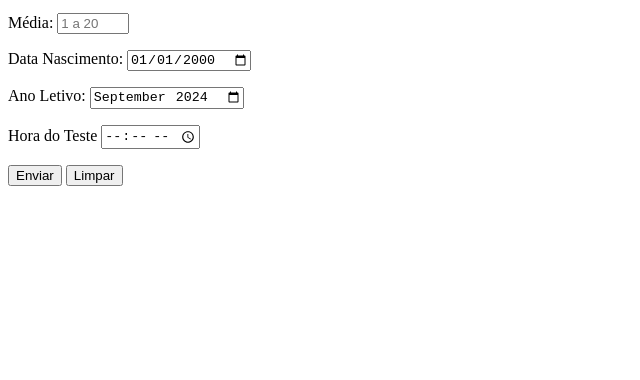
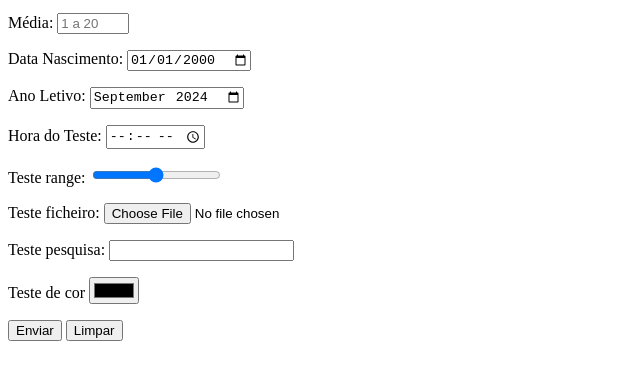
Before and after one commit to marcosimaocode/html-css, a plain HTML site: page exercícios/ex025/forms003.html in a window 1280 px wide. Shown: the part 104-484 px from the top of the page, without its empty margins (0-640 px from the left). Drawn offline with Linux system fonts and the light colour scheme.

Commit message:
forms003 com vários testes

```diff
--- a/exercícios/ex025/forms003.html
+++ b/exercícios/ex025/forms003.html
@@ -34,10 +34,29 @@
     </p>
 
     <p>
-        <label for="ihora">Hora do Teste</label>
+        <label for="ihora">Hora do Teste:</label>
         <input type="time" name="hora" id="ihora">
     </p>
 
+    <p>
+        <label for="irange">Teste range:</label>
+        <input type="range" name="range" id="irange">
+    </p>
+
+    <p>
+        <label for="ificheiro">Teste ficheiro:</label>
+        <input type="file" name="ficheiro" id="ificheiro">
+    </p>
+
+    <p>
+        <label for="ipesquisa">Teste pesquisa:</label>
+        <input type="search" name="pesquisa" id="ipesquisa">
+    </p>
+
+    <p>
+        <label for="icor">Teste de cor</label>
+        <input type="color" name="cor" id="icor">
+    </p>
 
 
     <p>
```
